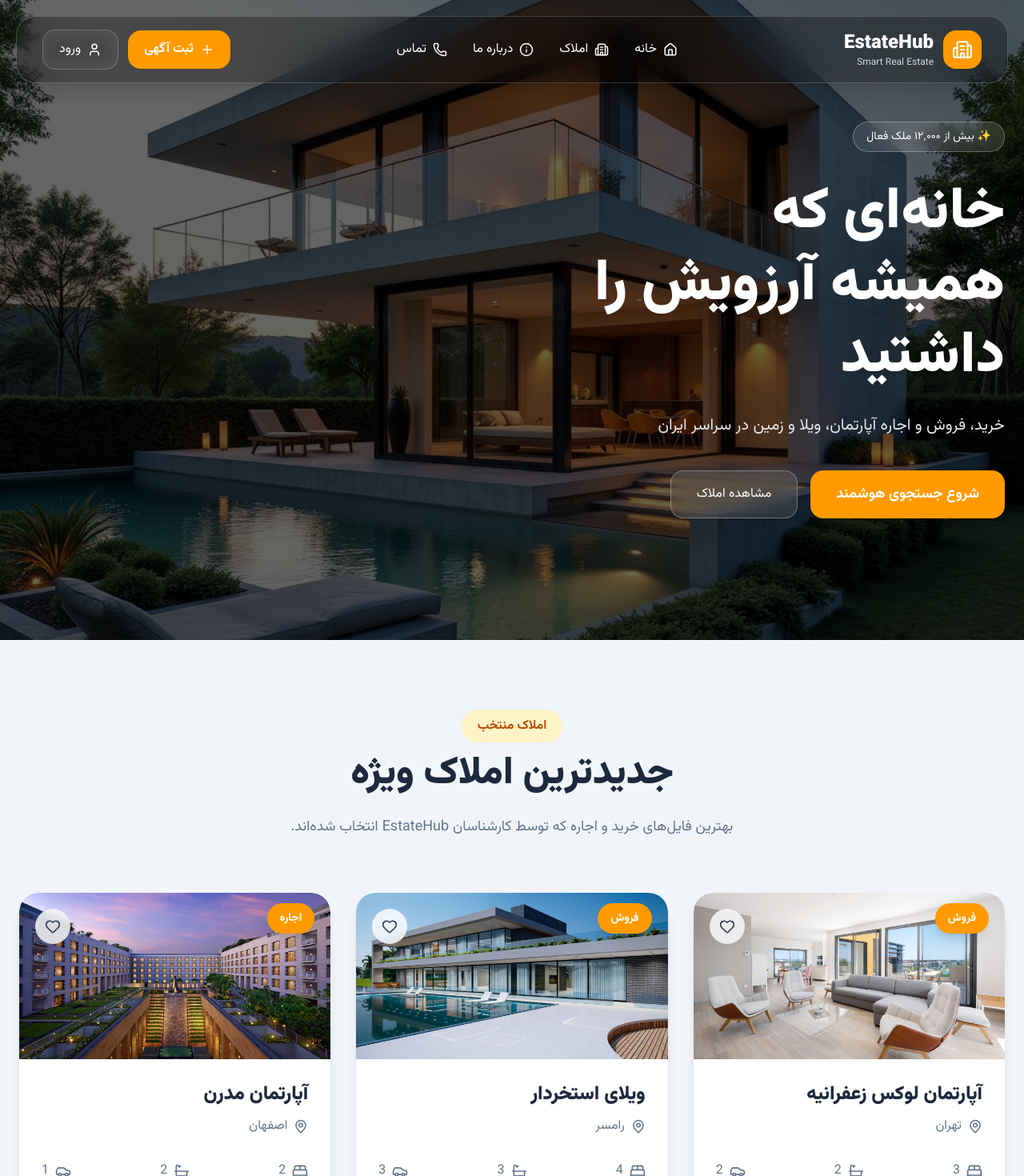
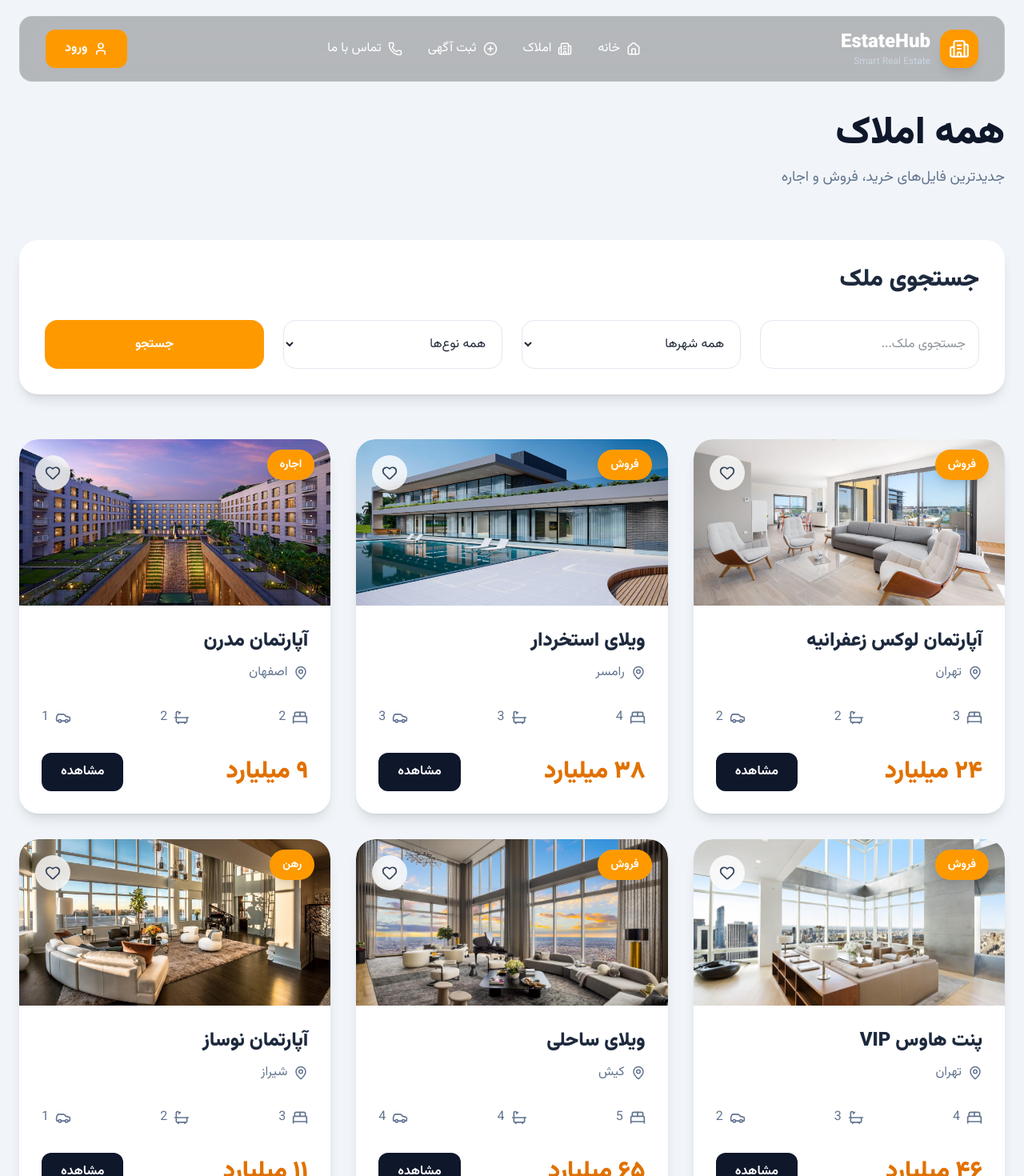
Before and after one commit to parisaoncs50p/EstateHub, a React (Vite) app: page /properties in a window 1280 px wide. Shown: the top 1470 px of the page at 80% size. Built offline with nearby package versions, Linux system fonts and the light colour scheme.

Commit message:
feat: add featured properties section

```diff
--- a/src/App.jsx
+++ b/src/App.jsx
@@ -1,32 +1,57 @@
+
+import { Routes, Route } from "react-router-dom";
 
 import Navbar from "./components/layout/Navbar";
 import Footer from "./components/layout/Footer";
 
-import Hero from "./components/home/Hero";
-import WhyChooseUs from "./components/home/WhyChooseUs";
-import Statistics from "./components/home/Statistics";
-import Testimonials from "./components/home/Testimonials";
-
-import FeaturedProperties from "./components/property/FeaturedProperties";
-
-import PopularCities from "./components/city/PopularCities";
+import Home from "./pages/Home";
+import Properties from "./pages/Properties";
+import PropertyDetails from "./pages/PropertyDetails";
+import Login from "./pages/Login";
+import Register from "./pages/Register";
+import AddProperty from "./pages/AddProperty";
+import NotFound from "./pages/NotFound";
 
 function App() {
   return (
     <>
       <Navbar />
 
-      <Hero />
+      <Routes>
 
-      <FeaturedProperties />
+        <Route path="/" element={<Home />} />
 
-      <WhyChooseUs />
+        <Route
+          path="/properties"
+          element={<Properties />}
+        />
 
-      <PopularCities />
+        <Route
+          path="/property/:id"
+          element={<PropertyDetails />}
+        />
 
-      <Statistics />
+        <Route
+          path="/login"
+          element={<Login />}
+        />
 
-      <Testimonials />
+        <Route
+          path="/register"
+          element={<Register />}
+        />
+
+        <Route
+          path="/add-property"
+          element={<AddProperty />}
+        />
+
+        <Route
+          path="*"
+          element={<NotFound />}
+        />
+
+      </Routes>
 
       <Footer />
     </>
--- a/src/components/layout/Navbar.jsx
+++ b/src/components/layout/Navbar.jsx
@@ -1,93 +1,76 @@
 
-import Logo from "../common/Logo";
+import { Link } from "react-router-dom";
 import {
   House,
   Building2,
   Phone,
-  Info,
-  Plus,
   User,
-  Menu,
+  CirclePlus,
 } from "lucide-react";
+
+import Logo from "../common/Logo";
 
 function Navbar() {
   return (
-    <header className="fixed inset-x-0 top-0 z-50">
-      <div className="mx-auto max-w-7xl px-5 py-5">
+    <header className="fixed top-0 left-0 z-50 w-full">
+      <div className="mx-auto max-w-7xl px-6 py-5">
+        <div className="flex items-center justify-between rounded-2xl border border-white/10 bg-black/25 px-8 py-4 backdrop-blur-xl">
 
-        <div className="flex items-center justify-between rounded-3xl border border-white/20 bg-black/30 px-8 py-4 backdrop-blur-xl shadow-xl">
+          {/* لوگو */}
 
-          {/* Logo */}
           <Logo />
 
-          {/* Desktop Menu */}
+          {/* منو */}
 
-          <nav className="hidden items-center gap-8 lg:flex">
+          <nav className="hidden items-center gap-8 md:flex">
 
-            <a
-              href="#"
+            <Link
+              to="/"
               className="flex items-center gap-2 text-white transition hover:text-amber-400"
             >
               <House size={18} />
               خانه
-            </a>
+            </Link>
 
-            <a
-              href="#"
+            <Link
+              to="/properties"
               className="flex items-center gap-2 text-white transition hover:text-amber-400"
             >
               <Building2 size={18} />
               املاک
-            </a>
+            </Link>
 
-            <a
-              href="#"
+            <Link
+              to="/add-property"
               className="flex items-center gap-2 text-white transition hover:text-amber-400"
             >
-              <Info size={18} />
-              درباره ما
-            </a>
+              <CirclePlus size={18} />
+              ثبت آگهی
+            </Link>
 
-            <a
-              href="#"
+            <Link
+              to="/contact"
               className="flex items-center gap-2 text-white transition hover:text-amber-400"
             >
               <Phone size={18} />
-              تماس
-            </a>
+              تماس با ما
+            </Link>
 
           </nav>
 
-          {/* Right Buttons */}
+          {/* دکمه ورود */}
 
-          <div className="hidden items-center gap-3 lg:flex">
-
-            <button className="flex items-center gap-2 rounded-2xl bg-amber-500 px-5 py-3 font-bold text-white transition duration-300 hover:scale-105 hover:bg-amber-600">
-
-              <Plus size={18} />
-
-              ثبت آگهی
-
-            </button>
-
-            <button className="flex items-center gap-2 rounded-2xl border border-white/20 bg-white/10 px-5 py-3 text-white backdrop-blur-md transition hover:bg-white hover:text-slate-900">
-
+          <Link
+            to="/login"
+            className="rounded-xl bg-amber-500 px-6 py-3 font-bold text-white transition duration-300 hover:scale-105 hover:bg-amber-600"
+          >
+            <span className="flex items-center gap-2">
               <User size={18} />
-
               ورود
-
-            </button>
-
-          </div>
-
-          {/* Mobile */}
-
-          <button className="rounded-xl p-2 text-white transition hover:bg-white/10 lg:hidden">
-            <Menu size={28} />
-          </button>
+            </span>
+          </Link>
 
         </div>
-
       </div>
     </header>
   );
--- /dev/null
+++ b/src/components/property/PropertyFilter.jsx
@@ -0,0 +1,75 @@
+
+function PropertyFilter({
+  search,
+  setSearch,
+
+  city,
+  setCity,
+
+  type,
+  setType,
+}) {
+  return (
+    <div className="rounded-3xl bg-white p-8 shadow-lg">
+
+      <h2 className="mb-8 text-3xl font-black text-slate-800">
+        جستجوی ملک
+      </h2>
+
+      <div className="grid gap-6 md:grid-cols-2 xl:grid-cols-4">
+
+        <input
+          value={search}
+          onChange={(e) => setSearch(e.target.value)}
+          type="text"
+          placeholder="جستجوی ملک..."
+          className="rounded-2xl border border-slate-200 p-4 outline-none focus:border-amber-500"
+        />
+
+        <select
+          value={city}
+          onChange={(e) => setCity(e.target.value)}
+          className="rounded-2xl border border-slate-200 p-4 outline-none focus:border-amber-500"
+        >
+          <option value="">همه شهرها</option>
+
+          <option>تهران</option>
+
+          <option>رامسر</option>
+
+          <option>اصفهان</option>
+
+          <option>شیراز</option>
+
+          <option>کیش</option>
+
+        </select>
+
+        <select
+          value={type}
+          onChange={(e) => setType(e.target.value)}
+          className="rounded-2xl border border-slate-200 p-4 outline-none focus:border-amber-500"
+        >
+          <option value="">همه نوع‌ها</option>
+
+          <option>فروش</option>
+
+          <option>اجاره</option>
+
+          <option>رهن</option>
+
+        </select>
+
+        <button
+          className="rounded-2xl bg-amber-500 font-bold text-white"
+        >
+          جستجو
+        </button>
+
+      </div>
+
+    </div>
+  );
+}
+
+export default PropertyFilter;
--- /dev/null
+++ b/src/components/property/PropertyGrid.jsx
@@ -0,0 +1,33 @@
+
+import PropertyCard from "./PropertyCard";
+
+function PropertyGrid({ properties }) {
+  return (
+    <div className="grid gap-8 md:grid-cols-2 xl:grid-cols-3">
+
+      {properties.length > 0 ? (
+
+        properties.map((property) => (
+          <PropertyCard
+            key={property.id}
+            property={property}
+          />
+        ))
+
+      ) : (
+
+        <div className="col-span-full rounded-3xl bg-white p-12 text-center shadow">
+
+          <h3 className="text-3xl font-black text-slate-700">
+            ملکی پیدا نشد.
+          </h3>
+
+        </div>
+
+      )}
+
+    </div>
+  );
+}
+
+export default PropertyGrid;
--- /dev/null
+++ b/src/hooks/usePropertyFilter.js
@@ -0,0 +1,40 @@
+
+import { useMemo, useState } from "react";
+import properties from "../data/properties";
+
+function usePropertyFilter() {
+  const [search, setSearch] = useState("");
+  const [city, setCity] = useState("");
+  const [type, setType] = useState("");
+
+  const filteredProperties = useMemo(() => {
+    return properties.filter((property) => {
+      const matchSearch = property.title
+        .toLowerCase()
+        .includes(search.toLowerCase());
+
+      const matchCity =
+        city === "" || property.city === city;
+
+      const matchType =
+        type === "" || property.type === type;
+
+      return matchSearch && matchCity && matchType;
+    });
+  }, [search, city, type]);
+
+  return {
+    search,
+    setSearch,
+
+    city,
+    setCity,
+
+    type,
+    setType,
+
+    filteredProperties,
+  };
+}
+
+export default usePropertyFilter;
--- a/src/main.jsx
+++ b/src/main.jsx
@@ -1,11 +1,15 @@
 
-import { StrictMode } from "react";
-import { createRoot } from "react-dom/client";
+import React from "react";
+import ReactDOM from "react-dom/client";
+import { BrowserRouter } from "react-router-dom";
+
+import App from "./App";
 import "./index.css";
-import App from "./App.jsx";
 
-createRoot(document.getElementById("root")).render(
-  <StrictMode>
-    <App />
-  </StrictMode>
+ReactDOM.createRoot(document.getElementById("root")).render(
+  <React.StrictMode>
+    <BrowserRouter>
+      <App />
+    </BrowserRouter>
+  </React.StrictMode>
 );
--- a/src/pages/Properties.jsx
+++ b/src/pages/Properties.jsx
@@ -1,15 +1,59 @@
+
+import PropertyFilter from "../components/property/PropertyFilter";
+import PropertyGrid from "../components/property/PropertyGrid";
+import usePropertyFilter from "../hooks/usePropertyFilter";
 
 function Properties() {
+  const {
+    search,
+    setSearch,
+
+    city,
+    setCity,
+
+    type,
+    setType,
+
+    filteredProperties,
+  } = usePropertyFilter();
+
   return (
-    <div className="min-h-screen bg-slate-100 pt-36">
+    <section className="min-h-screen bg-slate-100 pt-36 pb-20">
       <div className="mx-auto max-w-7xl px-6">
 
-        <h1 className="text-5xl font-black">
-          همه املاک
-        </h1>
+        <div className="mb-16">
+
+          <h1 className="text-5xl font-black text-slate-900">
+            همه املاک
+          </h1>
+
+          <p className="mt-4 text-lg text-slate-500">
+            جدیدترین فایل‌های خرید، فروش و اجاره
+          </p>
+
+        </div>
+
+        <PropertyFilter
+          search={search}
+          setSearch={setSearch}
+
+          city={city}
+          setCity={setCity}
+
+          type={type}
+          setType={setType}
+        />
+
+        <div className="mt-14">
+
+          <PropertyGrid
+            properties={filteredProperties}
+          />
+
+        </div>
 
       </div>
-    </div>
+    </section>
   );
 }
 
```
